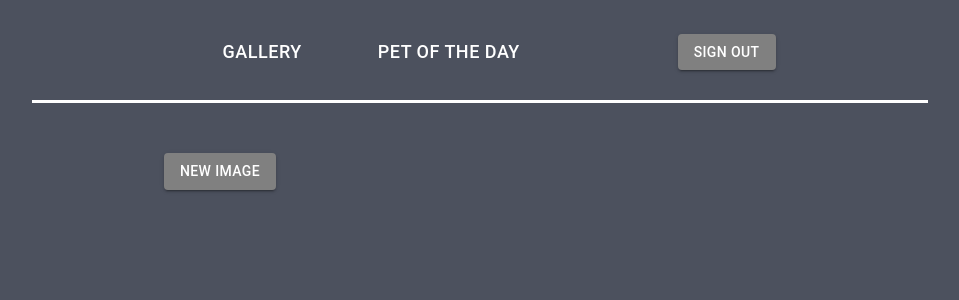
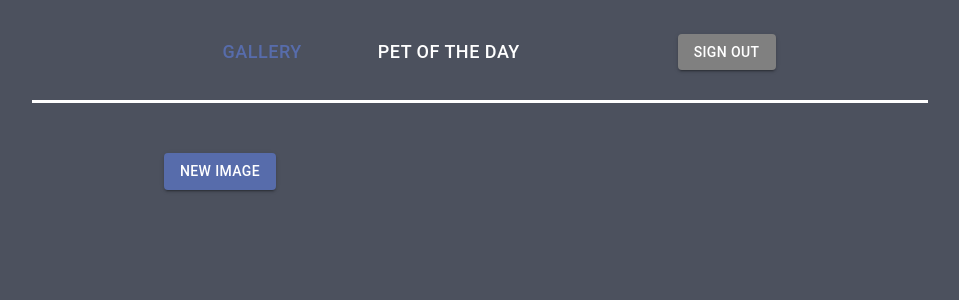
Before and after one commit to y-jiu/Show_off_your_pets, a React (Create React App) app in the folder frontend/: page /gallery in a window 1280 px wide. Shown: the top 300 px of the page, without its empty margins (160-1119 px from the left). Built offline with nearby package versions, Linux system fonts and the light colour scheme; no server answers.

Commit message:
Made Menu bar color change when routing

```diff
--- a/frontend/src/components/MenuBar.js
+++ b/frontend/src/components/MenuBar.js
@@ -1,36 +1,44 @@
 import * as React from 'react';
 import { Box, ThemeProvider, createTheme, margin } from '@mui/system';
 import Button from '@mui/material/Button';
-
+import { Route, Routes ,Link } from 'react-router-dom';
+import Gallery from '../pages/Gallery';
+import Petoftheday from '../pages/Petoftheday';
 const textStyle = {
   fontSize: "18px",
-  // color: "white",
+  color: "white",
   marginLeft: "30px",
   marginRight: "30px"
 }
 const selectedTextStyle = {
   fontSize: "18px",
-  color: "white",
+  color: "#576CAB",
   marginLeft: "30px",
   marginRight: "30px"
 }
 
-//눌렀을때 폰트 색상 바뀌는거 추가
 const MenuBar = () => {
-  // const [flag, setFlag] = React.useState(false);
+  const [flag, setFlag] = React.useState(false);
+  React.useEffect(() => {
+    getFlag()
+  }, [])
+
+  const getFlag = () => {
+    if(window.location.href =='http://localhost:3000/petoftheday'){
+      setFlag(true)
+    }
+  }
 
   function goGallery(e) {
+    setFlag(false)
     e.preventDefault();
-    // setFlag(false)
-
     window.location.href = '/gallery'
   }
 
   function goPetofttheday(e) {
+    setFlag(true)
     e.preventDefault();
-    // setFlag(true);
     window.location.href = '/petoftheday'
-
   }
   function signOut(e) {
     e.preventDefault();
@@ -44,8 +52,8 @@ const MenuBar = () => {
         paddingTop: "30px",
         borderBottom: "3px solid white",
         flexDirection: 'row' }}>
-      <Button variant="text" style={selectedTextStyle} onClick={goGallery}>Gallery</Button>
-      <Button variant="text" style={selectedTextStyle} onClick={goPetofttheday}>Pet of the Day</Button>
+      <Button variant="text" style={flag ? textStyle : selectedTextStyle} onClick={goGallery}>Gallery</Button>
+      <Button variant="text" style={flag ? selectedTextStyle : textStyle} onClick={goPetofttheday}>Pet of the Day</Button>
       <Button variant="contained" style = {{backgroundColor: "grey", marginLeft: "120px"}} onClick = {signOut}>Sign out</Button>
       </Box>
     </div>
--- a/frontend/src/components/Upload.js
+++ b/frontend/src/components/Upload.js
@@ -6,7 +6,7 @@ import Button from '@mui/material/Button';
 import axios from 'axios';
 import Modal from '@mui/material/Modal';
 import Box from '@mui/material/Box';
-// import { useEffect, useState } from 'react';
+
 
 const modalstyle = {
   position: 'absolute',
@@ -83,7 +83,7 @@ const Upload = props => {
           />
         </div>
         <div style = {{marginTop: "50px"}}>
-          <Button variant="contained" onClick ={()=>{save()}} style = {{backgroundColor: "grey", float: "right"}}>Save</Button>
+          <Button variant="contained" onClick ={()=>{save()}} style = {{backgroundColor: "#576CAB", float: "right"}}>Save</Button>
         </div>
         </Box>
         </Modal>
--- a/frontend/src/pages/Gallery.js
+++ b/frontend/src/pages/Gallery.js
@@ -2,7 +2,6 @@ import React, { Component, useEffect, useState } from 'react';
 import MenuBar from "../components/MenuBar";
 import Box from '@mui/material/Box';
 import Posts from '../components/Posts';
-import Modal from '@mui/material/Modal';
 import Button from '@mui/material/Button';
 import Upload from '../components/Upload';
 
@@ -55,7 +54,7 @@ const Gallery = () => {
       <MenuBar>
       </MenuBar>
       <div style = {{width: "50%", marginTop: "50px"}}>
-        <Button variant="contained" style = {{backgroundColor: "grey", marginLeft: "120px"}} onClick={handleOpenUpload}>New Image</Button>
+        <Button variant="contained" style = {{backgroundColor: "#576CAB", marginLeft: "120px"}} onClick={handleOpenUpload}>New Image</Button>
         <Upload open={openupload} close={handleCloseUpload}></Upload>
       </div>
       <div style = {{width: "50%", margin: "auto", marginTop: "50px"}}>
```
